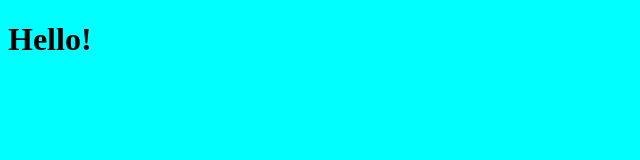
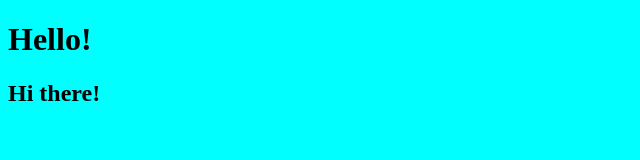
Before and after one commit to dimahalaiskiy/test-repo, a plain HTML site: page index.html in a window 1280 px wide. Shown: the whole page, without its empty margins (0-640 px from the left). Drawn offline with Linux system fonts and the light colour scheme.

Commit message:
add a h2 tag

```diff
--- a/index.html
+++ b/index.html
@@ -10,6 +10,7 @@
 
 <body>
     <h1>Hello!</h1>
+    <h2>Hi there!</h2>
 </body>
 
 </html>
```
